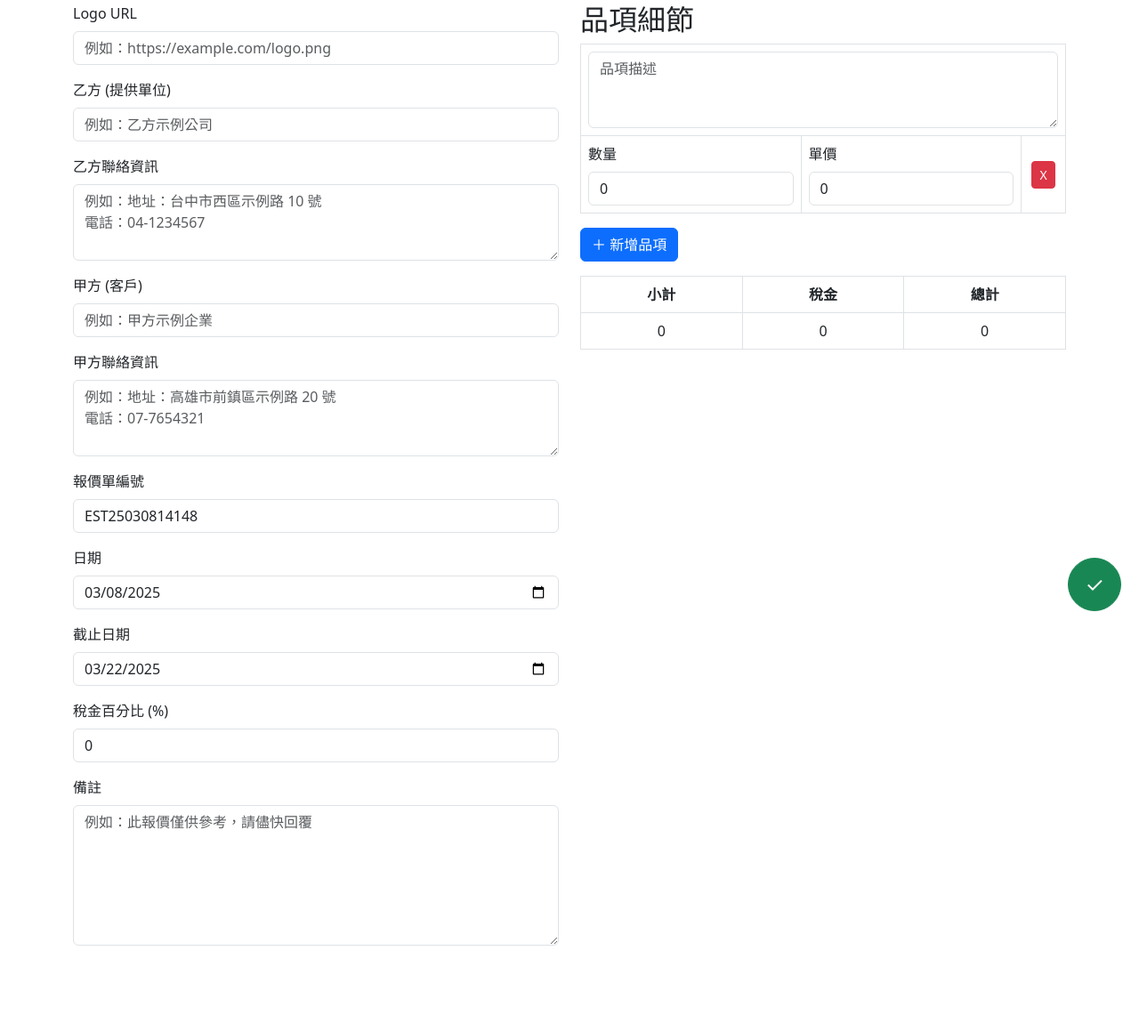
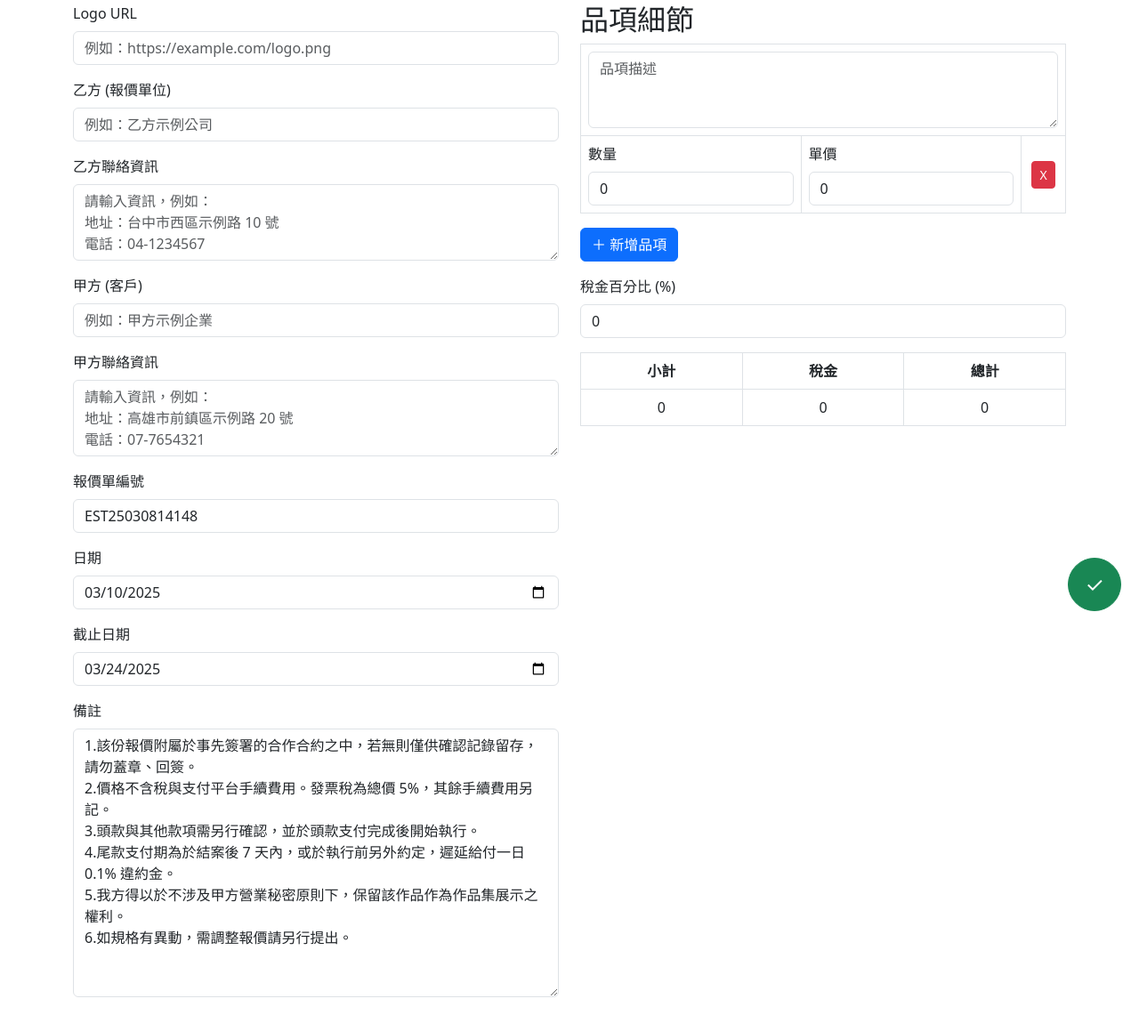
Before and after one commit to lazyjerry/estimate-generator, a website: page src/form.html in a window 1280 px wide. Shown: the part 93-1252 px from the top of the page at 89% size. Before the commit the page ends 1196 px from the top, so only its background shows below. Drawn offline with nearby package versions, Linux system fonts and the light colour scheme.

Commit message:
調整樣式

```diff
--- a/src/form.html
+++ b/src/form.html
@@ -32,15 +32,15 @@
           <div class="col-md-6">
             <div class="mb-3">
               <label for="logoUrl" class="form-label">Logo URL</label>
-              <input type="text" class="form-control" id="logoUrl" name="logoUrl" placeholder="例如：https://example.com/logo.png">
+              <input type="text" class="form-control" id="logoUrl" name="logoUrl" placeholder="例如：https://example.com/logo.png" value="">
             </div>
             <div class="mb-3">
-              <label for="providerName" class="form-label">乙方 (提供單位)</label>
+              <label for="providerName" class="form-label">乙方 (報價單位)</label>
               <input type="text" class="form-control" id="providerName" name="providerName" placeholder="例如：乙方示例公司" required>
             </div>
             <div class="mb-3">
               <label for="providerContact" class="form-label">乙方聯絡資訊</label>
-              <textarea class="form-control" id="providerContact" name="providerContact" rows="3" placeholder="例如：地址：台中市西區示例路 10 號&#10;電話：04-1234567" required></textarea>
+              <textarea class="form-control" id="providerContact" name="providerContact" rows="3" placeholder="請輸入資訊，例如：&#10;地址：台中市西區示例路 10 號&#10;電話：04-1234567" required></textarea>
             </div>
             <div class="mb-3">
               <label for="customerName" class="form-label">甲方 (客戶)</label>
@@ -48,7 +48,7 @@
             </div>
             <div class="mb-3">
               <label for="customerContact" class="form-label">甲方聯絡資訊</label>
-              <textarea class="form-control" id="customerContact" name="customerContact" rows="3" placeholder="例如：地址：高雄市前鎮區示例路 20 號&#10;電話：07-7654321" required></textarea>
+              <textarea class="form-control" id="customerContact" name="customerContact" rows="3" placeholder="請輸入資訊，例如：&#10;地址：高雄市前鎮區示例路 20 號&#10;電話：07-7654321" required></textarea>
             </div>
             <div class="mb-3">
               <label for="quoteNumber" class="form-label">報價單編號</label>
@@ -63,12 +63,13 @@
               <input type="date" class="form-control" id="deadlineInput" name="deadline" required>
             </div>
             <div class="mb-3">
-              <label for="taxPercent" class="form-label">稅金百分比 (%)</label>
-              <input type="number" class="form-control" id="taxPercent" name="taxPercent" step="1" min="0" value="0" required>
-            </div>
-            <div class="mb-3">
               <label for="remarks" class="form-label">備註</label>
-              <textarea class="form-control" id="remarks" name="remarks" rows="6" placeholder="例如：此報價僅供參考，請儘快回覆"></textarea>
+              <textarea class="form-control" id="remarks" name="remarks" rows="12" placeholder="例如：此報價僅供參考，請儘快回覆">1.該份報價附屬於事先簽署的合作合約之中，若無則僅供確認記錄留存，請勿蓋章、回簽。
+2.價格不含稅與支付平台手續費用。發票稅為總價 5%，其餘手續費用另記。
+3.頭款與其他款項需另行確認，並於頭款支付完成後開始執行。
+4.尾款支付期為於結案後 7 天內，或於執行前另外約定，遲延給付一日 0.1% 違約金。
+5.我方得以於不涉及甲方營業秘密原則下，保留該作品作為作品集展示之權利。
+6.如規格有異動，需調整報價請另行提出。</textarea>
             </div>
           </div>
           <!-- 右側：品項明細與金額 -->
@@ -98,6 +99,10 @@
               </tbody>
             </table>
             <button type="button" id="addItemButton" class="btn btn-primary">＋ 新增品項</button>
+            <div class="mb-3 mt-3">
+              <label for="taxPercent" class="form-label">稅金百分比 (%)</label>
+              <input type="number" class="form-control" id="taxPercent" name="taxPercent" step="1" min="0" value="0" required>
+            </div>
             <!-- Totals 以兩行表格呈現 -->
             <table class="table table-bordered text-center mt-3">
               <tr>
@@ -122,9 +127,10 @@
     <!-- Bootstrap JS CDN -->
     <script src="https://cdn.jsdelivr.net/npm/bootstrap@5.3.0/dist/js/bootstrap.bundle.min.js"></script>
     <script>
-    // 設定日期預設值：今天及今天後 14 天
+    // 設定日期預設值：後天及後 14 天
     function setDefaultDates() {
       const today = new Date();
+      today.setDate(today.getDate() + 2);
       const yyyy = today.getFullYear();
       const mm = String(today.getMonth() + 1).padStart(2, '0');
       const dd = String(today.getDate()).padStart(2, '0');
@@ -222,7 +228,7 @@
 5.我方得以於不涉及甲方營業秘密原則下，保留該作品作為作品集展示之權利。
 6.如規格有異動，需調整報價請另行提出。`,
         items: [
-          { desc: "雲端伺服器架設", qty: 1, price: 0 },
+          { desc: "雲端伺服器架設[優惠]", qty: 1, price: 0 },
           { desc: "購買網域/DNS一年份、代管", qty: 1, price: 1000 },
           { desc: "管理端功能實作", qty: 1, price: 100000 },
           { desc: "客戶端實作", qty: 1, price: 150000 }
```
